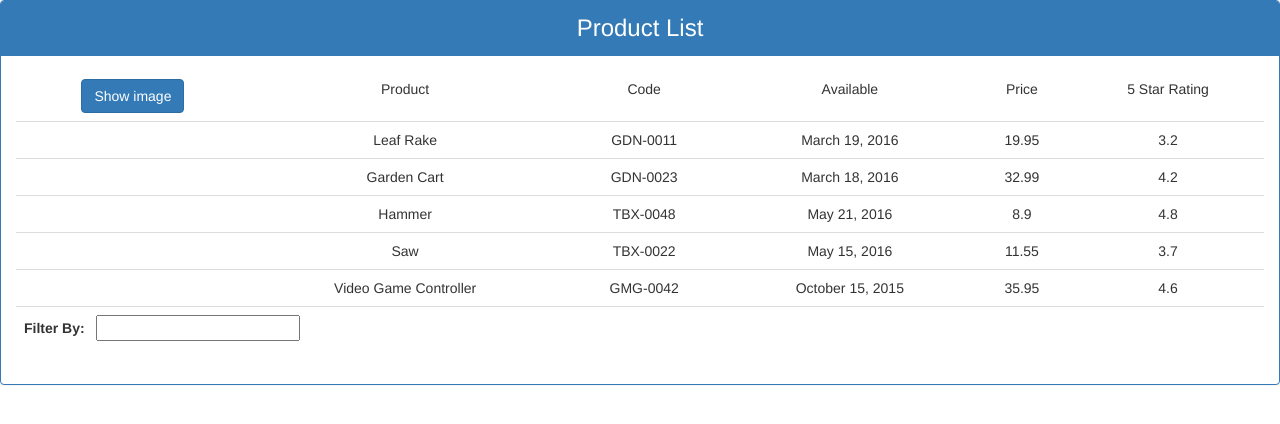
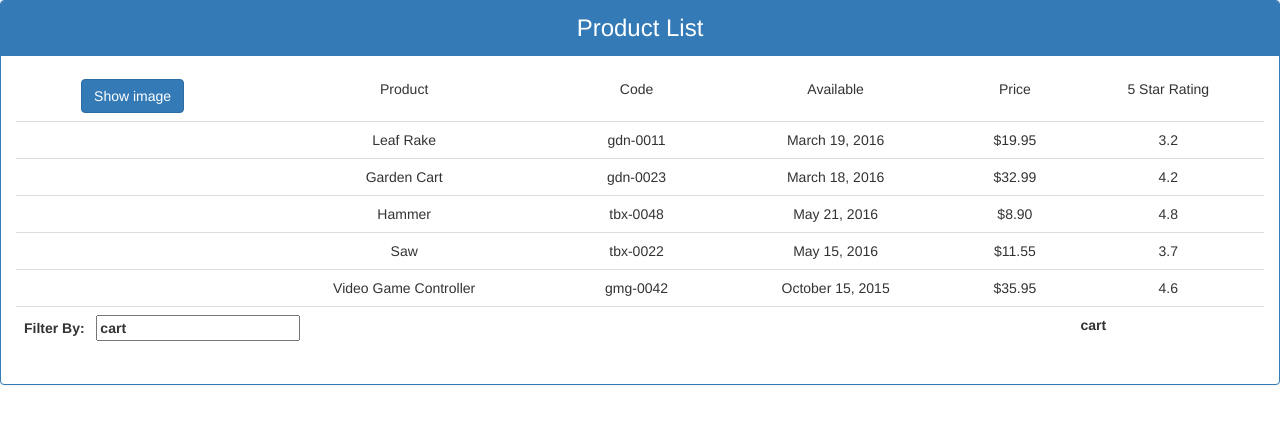
Before and after one commit to attitude7july/Angular4, an Angular app: page / in a window 1280 px wide. Shown: the top 424 px of the page. Built offline with nearby package versions, Linux system fonts and the light colour scheme.

Commit message:
two way binding using NgModule Directive

```diff
--- a/src/app/app.module.ts
+++ b/src/app/app.module.ts
@@ -1,11 +1,11 @@
 import { BrowserModule } from '@angular/platform-browser';
 import { NgModule } from '@angular/core';
-
+import {FormsModule} from '@angular/forms';
 import { AppComponent } from './app.component';
 import {ProductListComponent} from "./products/product-list.component"
 @NgModule({
   declarations: [AppComponent,ProductListComponent],
-  imports: [BrowserModule],
+  imports: [BrowserModule,FormsModule],
   providers: [],
   bootstrap: [AppComponent]
 })
--- a/src/app/products/product-list.component.html
+++ b/src/app/products/product-list.component.html
@@ -8,8 +8,8 @@
       <thead>
         <tr>
           <td >
-              <button class="btn btn-primary">
-                Show image
+              <button class="btn btn-primary" (click)="toggleImage()">
+               {{showImage? 'Hide':'Show'}} image
               </button>
           </td>
           <td>
@@ -32,20 +32,25 @@
       <tbody>
         <tr *ngFor="let product of products">
             <td>
-
-
+              <!--property binding-->
+              <img
+              *ngIf="showImage"
+              [src]="product.imageUrl" [title]='product.productName | uppercase'
+              [style.width.px]='imageWidth'
+              [style.margin.px]='imageMargin'
+              />
             </td>
             <td>
                 {{product.productName}}
             </td>
             <td>
-                {{product.productCode}}
+                {{product.productCode | lowercase}}
             </td>
             <td>
                 {{product.releaseDate}}
             </td>
             <td>
-                {{product.price}}
+                {{product.price | currency :'USD':true:'1.2-2'}}
             </td>
             <td>
                 {{product.starRating}}
@@ -54,9 +59,12 @@
       </tbody>
       <tfoot>
         <tr>
-          <th colspan=6>
+          <th colspan="5">
             Filter By: &nbsp;
-            <input type="text" />
+              <input type="text" [(ngModel)]="listFilter" />
+          </th>
+          <th>
+              {{listFilter}}
           </th>
         </tr>
       </tfoot>
--- a/src/app/products/product-list.component.ts
+++ b/src/app/products/product-list.component.ts
@@ -12,6 +12,11 @@ templateUrl:"product-list.component.html"
 export class ProductListComponent{
 
   pageTitle:string ="Product List";
+  imageWidth:number=50;
+  imageMargin:number=2;
+  showImage:boolean=false;
+  listFilter:string="cart";
+
   products:any[]=[
     {
         "productId": 1,
@@ -63,6 +68,13 @@ export class ProductListComponent{
         "starRating": 4.6,
         "imageUrl": "http://openclipart.org/image/300px/svg_to_png/120337/xbox-controller_01.png"
     }
-]
+];
+toggleImage():void{
+
+this.showImage=!this.showImage;
+
+
+};
+
 
 }
```
